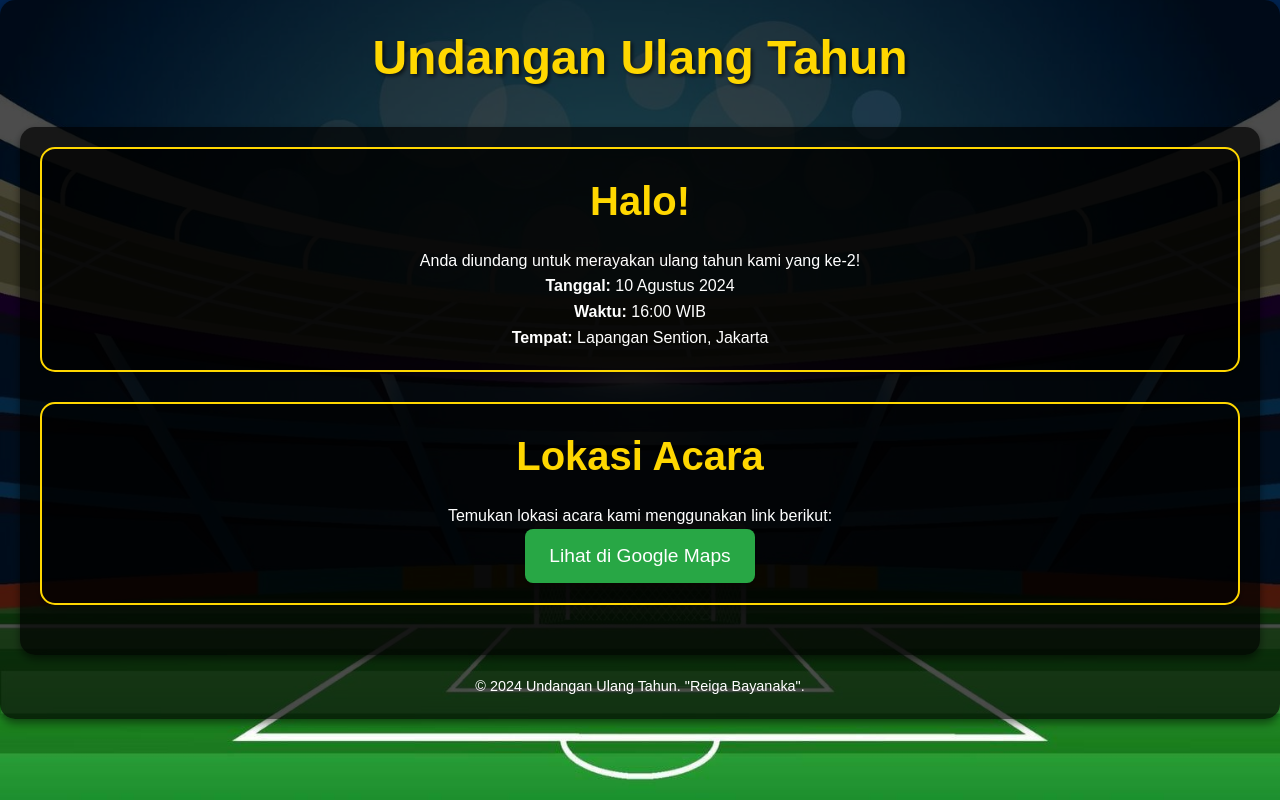
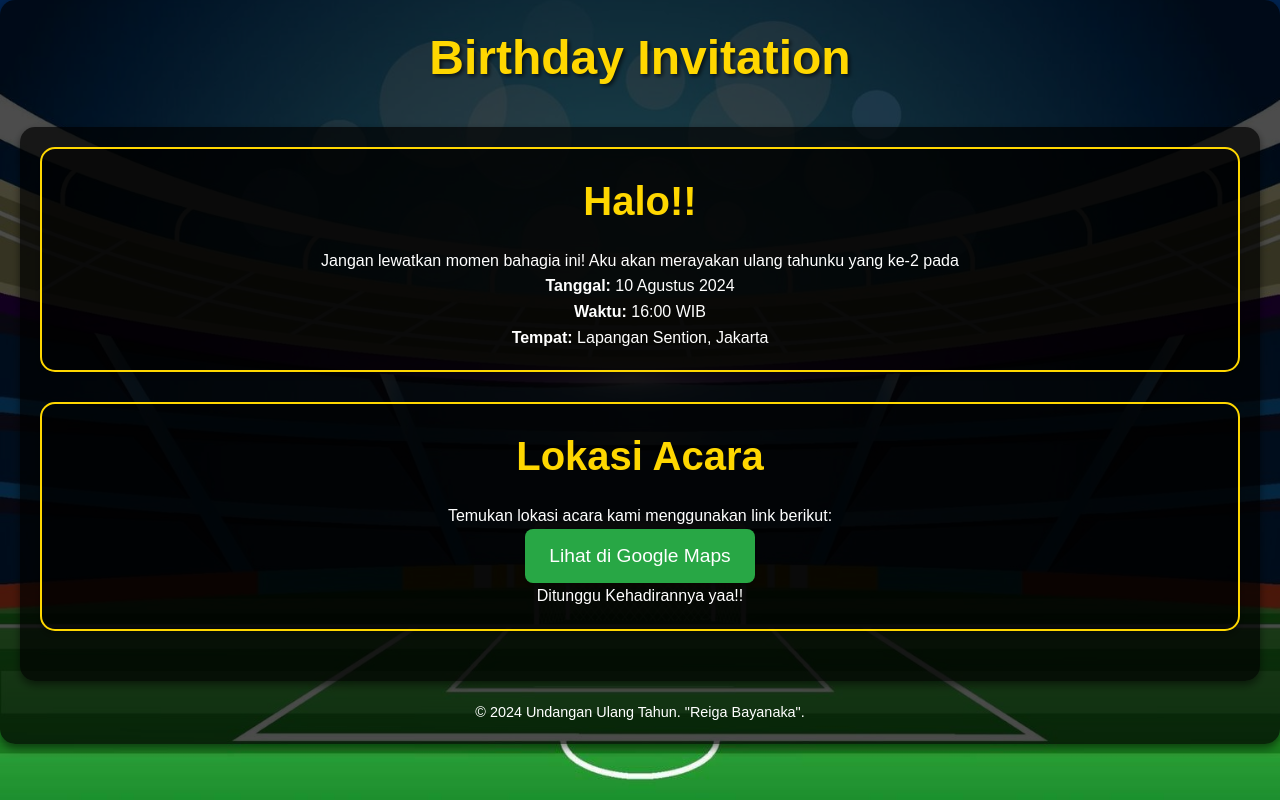
Before and after one commit to webku-byte/ultahreiga, a plain HTML site: page index.html in a window 1280 px wide. Drawn offline with Linux system fonts and the light colour scheme.

Commit message:
Update index.html

```diff
--- a/index.html
+++ b/index.html
@@ -3,19 +3,19 @@
 <head>
     <meta charset="UTF-8">
     <meta name="viewport" content="width=device-width, initial-scale=1.0">
-    <title>Undangan Ulang Tahun</title>
+    <title>Birthday Invitation</title>
     <link rel="stylesheet" href="styles.css">
     <script defer src="script.js"></script>
 </head>
 <body onload="showPopup()">
         <div class="main-content">
             <header class="header">
-                <h1>Undangan Ulang Tahun</h1>
+                <h1>Birthday Invitation</h1>
             </header>
             <main class="main-content">
                 <section class="invitation">
-                    <h2 id="greeting">Halo!</h2>
-                    <p>Anda diundang untuk merayakan ulang tahun kami yang ke-2!</p>
+                    <h2 id="greeting">Halo!!</h2>
+                    <p>Jangan lewatkan momen bahagia ini! Aku akan merayakan ulang tahunku yang ke-2 pada</p>
                     <p><strong>Tanggal:</strong> 10 Agustus 2024</p>
                     <p><strong>Waktu:</strong> 16:00 WIB</p>
                     <p><strong>Tempat:</strong> Lapangan Sention, Jakarta</p>
@@ -24,7 +24,8 @@
                     <h2>Lokasi Acara</h2>
                     <p>Temukan lokasi acara kami menggunakan link berikut:</p>
                     <a href="https://maps.app.goo.gl/mPgRJP8MrsDmuohE8" target="_blank" class="location-button">Lihat di Google Maps</a>
-                </section>
+                    <p>Ditunggu Kehadirannya yaa!!</p>
+				</section>
             </main>
             <footer class="footer">
                 <p>&copy; 2024 Undangan Ulang Tahun. "Reiga Bayanaka".</p>
```
